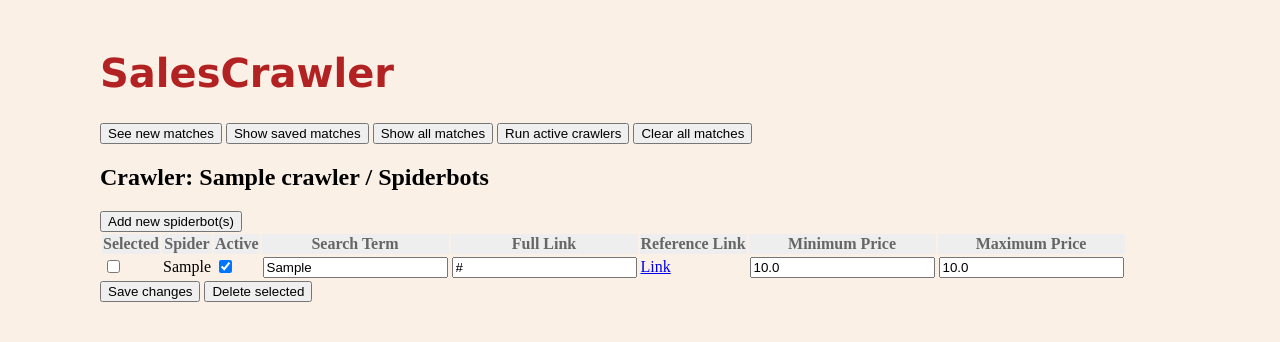
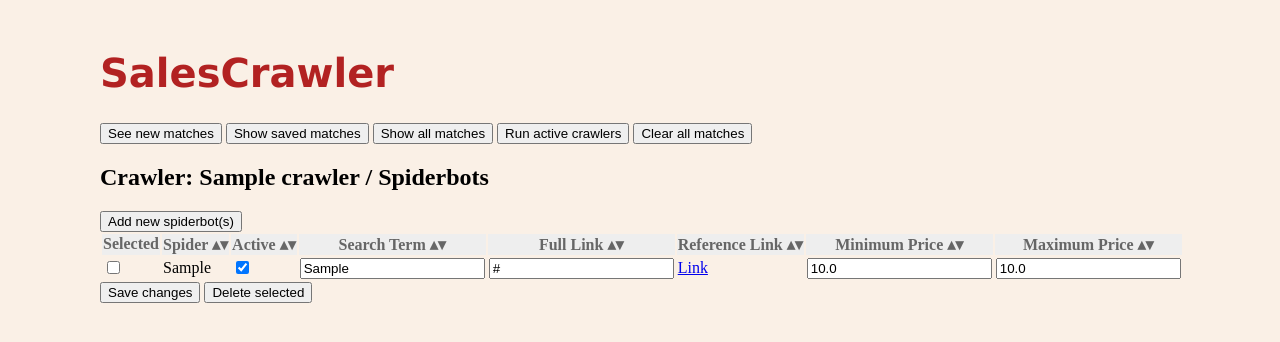
Before and after one commit to otapi/salescrawler, a Flask app: page /spiderbots/1 in a window 1280 px wide. Shown: the top 342 px of the page. Run offline with Flask 2, Linux system fonts and the light colour scheme; tables that the repository leaves empty hold one stand-in row (values such as "Sample post"); some libraries are stand-ins or nearby versions.

Commit message:
sorttable

```diff
--- a/static/main.css
+++ b/static/main.css
@@ -24,6 +24,10 @@ table.sortable thead {
     cursor: default;
 }
 
+table.sortable th:not(.sorttable_sorted):not(.sorttable_sorted_reverse):not(.sorttable_nosort):after {
+  content: " \25B4\25BE"
+}
+
 select {
   overflow:auto;
 }
--- a/templates/main.html
+++ b/templates/main.html
@@ -21,7 +21,7 @@
   <form action="/crawler-update" method="post">
     <table class="sortable">
       <tr>
-        <th><input type="checkbox" onclick="toggle(this, '_selected');" /><br/>Select</th>
+        <th class="sorttable_nosort"><input type="checkbox" onclick="toggle(this, '_selected');" /><br/>Select</th>
         <th>Name</th>
         <th>Active</th>
         <th>Run cadence</th>
--- a/templates/spiderbots.html
+++ b/templates/spiderbots.html
@@ -11,7 +11,7 @@
   <form action="/spiderbot-update/{{ crawler.crawlerid }}" method="post">
     <table class="sortable">
       <tr>
-        <th>Selected</th>
+        <th class="sorttable_nosort">Selected</th>
         <th>Spider</th>
         <th>Active</th>
         <th>Search Term</th>
```
